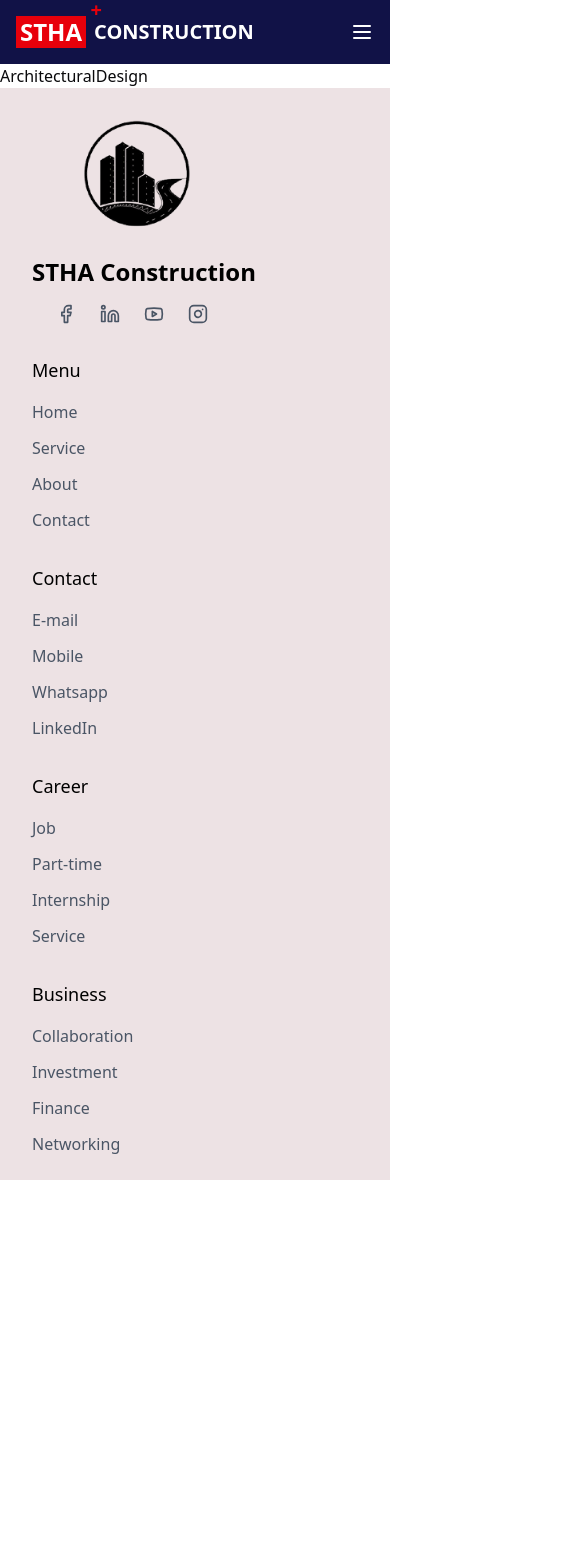
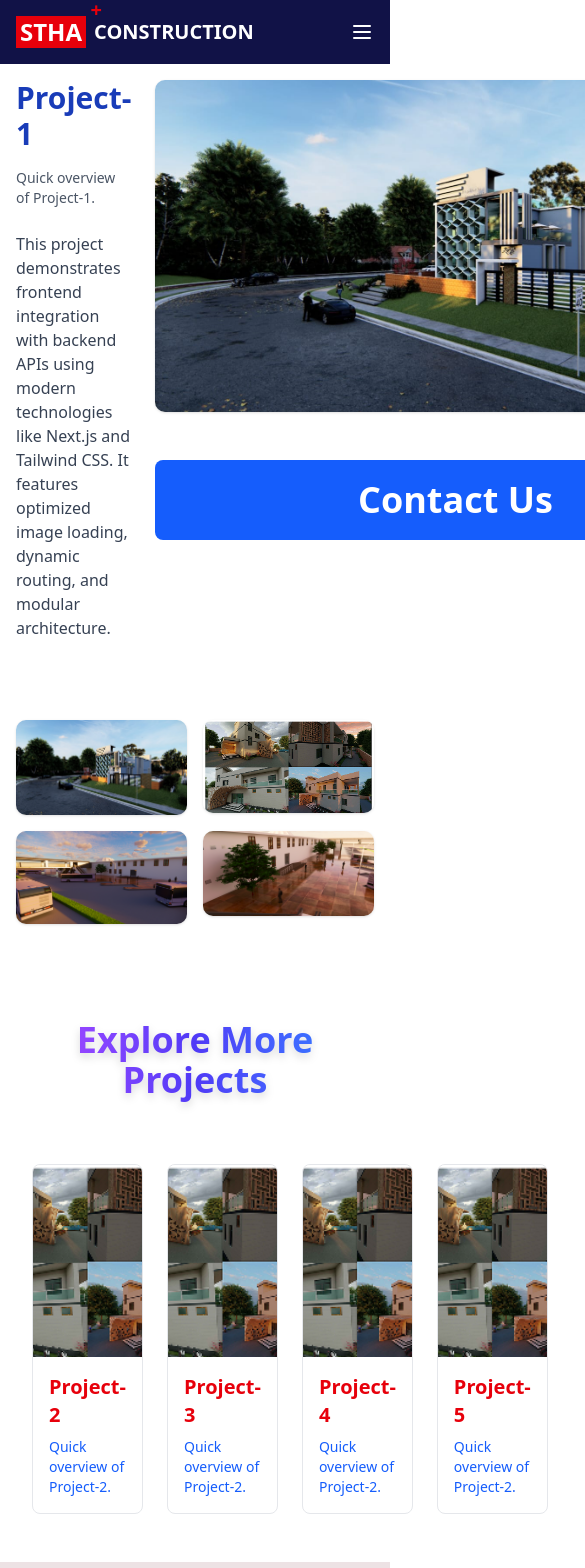
Before and after one commit to Asukumar123/STHA-CONSTRUCTION-PVT-LTD, a Next.js app: page /Project/1 in a window 390 px wide. Shown: the top 1568 px of the page, 585 px wide, since content can reach past the window. Before the commit the page ends 1180 px from the top, so only its background shows below. Built offline with nearby package versions, Linux system fonts and the light colour scheme.

Commit message:
added a project details

```diff
--- a/Components/Home/project-grid.tsx
+++ b/Components/Home/project-grid.tsx
@@ -16,7 +16,7 @@
 
       <div className="grid grid-cols-1 md:grid-cols-2 lg:grid-cols-3 gap-6">
         {projects.map((project, index) => (
-          <motion.div
+            <motion.div
             key={project.id}
             initial={{ opacity: 0, y: 50 }}
             whileInView={{ opacity: 1, y: 0 }}
@@ -24,13 +24,14 @@
             viewport={{ once: true, amount: 0.2 }}
             whileHover={{ scale: 1.05, y: -5 }}
             whileTap={{ scale: 0.98 }}
-          >
+            >
             <ProjectCard
+              id={project.id}
               title={project.title}
               description={project.description}
               imageUrl={project.imageUrl}
             />
-          </motion.div>
+            </motion.div>
         ))}
       </div>
     </div>
--- a/Components/Services/works-catalogue.tsx
+++ b/Components/Services/works-catalogue.tsx
@@ -64,13 +64,13 @@
               ))}
             </ul>
             <button
-              className={`mt-6 w-full py-2 rounded text-center font-medium transition-colors ${
-                item.active
-                  ? 'bg-white/20 border border-white/30 text-white hover:bg-white/30'
-                  : 'border border-gray-300 text-gray-700 hover:bg-gray-100'
-              }`}
-            >
-              Learn More
+  className={`mt-6 w-full py-2 rounded text-center font-medium transition-colors ${
+    item.active
+      ? `${item.buttonColor} border border-white/30 text-white hover:opacity-90`
+      : 'border border-gray-300 text-gray-700 hover:bg-gray-100'
+  }`}
+>
+              Explore Now
             </button>
           </motion.div>
         ))}
--- a/Data/Projects.ts
+++ b/Data/Projects.ts
@@ -2,50 +2,59 @@
   id: number;
   title: string;
   description: string;
+  detailedDescription: string;
   imageUrl: string;
+  gallery: string[];
 };
 
 export const projects: Project[] = [
   {
     id: 1,
     title: "Project-1",
-      description:
-        "Body text for whatever you'd like to say. Add main takeaway points, quotes, anecdotes, or even a very short story.",
+    description: "Quick overview of Project-1.",
+    detailedDescription: "This project demonstrates frontend integration with backend APIs using modern technologies like Next.js and Tailwind CSS. It features optimized image loading, dynamic routing, and modular architecture.",
     imageUrl: "/Assets/Home.png",
+    gallery: ["/Assets/Home.png", "/Assets/Project.png", "/Assets/About.png", "/Assets/Services.png"],
   },
   {
     id: 2,
     title: "Project-2",
-      description:
-        "Body text for whatever you'd like to say. Add main takeaway points, quotes, anecdotes, or even a very short story.",
+    description: "Quick overview of Project-2.",
+    detailedDescription: "A full-stack eCommerce application using MongoDB, Express, React, and Node.js. Features include cart handling, payment integration, and admin dashboard.A full-stack eCommerce application using MongoDB, Express, React, and Node.js. Features include cart handling, payment integration, and admin dashboardA full-stack eCommerce application using MongoDB, Express, React, and Node.js. Features include cart handling, payment integration, and admin dashboard",
     imageUrl: "/Assets/Project.png",
+    gallery: ["/Assets/Project.png", "/Assets/Services.png", "/Assets/About.png", "/Assets/Home.png"],
   },
   {
     id: 3,
     title: "Project-3",
-      description:
-        "Body text for whatever you'd like to say. Add main takeaway points, quotes, anecdotes, or even a very short story.",
-      imageUrl: "/Assets/Home.png",
+    description: "Quick overview of Project-2.",
+    detailedDescription: "A full-stack eCommerce application using MongoDB, Express, React, and Node.js. Features include cart handling, payment integration, and admin dashboard.",
+    imageUrl: "/Assets/Project.png",
+    gallery: ["/Assets/Project.png", "/Assets/Services.png", "/Assets/About.png", "/Assets/Home.png"],
   },
   {
     id: 4,
     title: "Project-4",
-      description:
-        "Body text for whatever you'd like to say. Add main takeaway points, quotes, anecdotes, or even a very short story.",
-      imageUrl: "/Assets/About.png",
+    description: "Quick overview of Project-2.",
+    detailedDescription: "A full-stack eCommerce application using MongoDB, Express, React, and Node.js. Features include cart handling, payment integration, and admin dashboard.",
+    imageUrl: "/Assets/Project.png",
+    gallery: ["/Assets/Project.png", "/Assets/Services.png", "/Assets/About.png", "/Assets/Home.png"],
   },
   {
     id: 5,
     title: "Project-5",
-      description:
-        "Body text for whatever you'd like to say. Add main takeaway points, quotes, anecdotes, or even a very short story.",
-      imageUrl: "/Assets/Home.png",
+    description: "Quick overview of Project-2.",
+    detailedDescription: "A full-stack eCommerce application using MongoDB, Express, React, and Node.js. Features include cart handling, payment integration, and admin dashboard.",
+    imageUrl: "/Assets/Project.png",
+    gallery: ["/Assets/Project.png", "/Assets/Services.png", "/Assets/About.png", "/Assets/Home.png"],
   },
   {
     id: 6,
     title: "Project-6",
-      description:
-        "Body text for whatever you'd like to say. Add main takeaway points, quotes, anecdotes, or even a very short story.",
-      imageUrl: "/Assets/Services.png",
+    description: "Quick overview of Project-2.",
+    detailedDescription: "A full-stack eCommerce application using MongoDB, Express, React, and Node.js. Features include cart handling, payment integration, and admin dashboard.",
+    imageUrl: "/Assets/Project.png",
+    gallery: ["/Assets/Project.png", "/Assets/Services.png", "/Assets/About.png", "/Assets/Home.png"],
   },
+  // Add more projects similarly...
 ];
--- a/Data/WorkCards.tsx
+++ b/Data/WorkCards.tsx
@@ -6,6 +6,7 @@
   iconBg: string
   svg: ReactNode
   active: boolean
+  buttonColor: string
 }
 
 export const catalogueData: CatalogueItem[] = [
@@ -18,7 +19,8 @@
       'Finishing Touch and Quality Checks',
       'Client Handover and Maintenance Guidance',
     ],
-    iconBg: 'bg-[#312AF4]',
+    iconBg: 'bg-white',
+    buttonColor: 'bg-green-600',
     svg: <path d="M17 21v-2a4 4 0 0 0-4-4H5a4 4 0 0 0-4 4v2"></path>,
     active: false,
   },
@@ -32,6 +34,7 @@
       'Final Inspection and Project Handover',
     ],
     iconBg: 'bg-white/20',
+    buttonColor: 'bg-',
     svg: (
       <>
         <rect x="4" y="2" width="16" height="20" rx="2" ry="2"></rect>
@@ -45,6 +48,7 @@
   },
   {
     title: 'Retrofitting',
+    buttonColor: 'bg-blue-600',
     steps: [
       'Preliminary Assessment and Feasibility Study',
       'Structural Analysis and Design Evaluation',
@@ -53,6 +57,7 @@
       'Final Inspection, Certification and Handover',
     ],
     iconBg: 'bg-gray-200',
+
     svg: (
       <>
         <rect x="5" y="6" width="14" height="12" rx="2"></rect>
@@ -60,6 +65,8 @@
         <circle cx="15" cy="12" r="1"></circle>
       </>
     ),
+
     active: false,
+
   },
 ]
--- a/src/app/Project/[id]/page.tsx
+++ b/src/app/Project/[id]/page.tsx
@@ -1,6 +1,89 @@
+"use client";
+import { useParams } from "next/navigation";
+import { projects } from "../../../../Data/Projects";
+import Image from "next/image";
+import ProjectCard from "../../../../Components/Home/project-card";
+import { motion } from "framer-motion";
 
-export default function Page() {
-    return (
-        <div>ArchitecturalDesign</div>
-    );
+export default function ProjectShowcase() {
+  const params = useParams();
+  const projectId = Number(params?.id);
+
+  const project = projects.find((p) => p.id === projectId);
+
+  if (!project) {
+    return <div className="p-4 text-red-600 font-bold">Project not found</div>;
+  }
+
+  // Filter out the current project
+  const moreProjects = projects.filter((p) => p.id !== projectId).slice(0, 4);
+
+  return (
+    <div className="max-w-7xl mx-auto p-4">
+      <div className="flex   mb-12 max-w-7xl gap-6">
+      {/* Current Project */}
+      <div className="mb-8  w-full sm:w-1/2 flex flex-col gap-4">
+        <h1 className="text-3xl font-bold text-blue-800">{project.title}</h1>
+        <p className="text-sm text-gray-600">{project.description}</p>
+        <p className="text-base text-gray-700 mt-2">{project.detailedDescription}</p>
+      </div>
+      <div>
+        <Image
+          src={project.imageUrl}
+          alt={project.title}
+          width={800}
+          height={400}
+          className="w-full h-auto object-cover rounded-lg shadow"
+        />
+              <div className="w-[600px] h-20 bg-blue-600 flex items-center justify-center rounded-md mt-12">
+          <span className="text-white text-4xl font-semibold">Contact Us</span>
+
+        </div>
+      </div>
+      </div>
+      {/* Gallery Images */}
+      <div className="grid grid-cols-2 gap-4 mb-12">
+        {project.gallery.map((img, index) => (
+          <div key={index}>
+            <Image
+              src={img}
+              alt={`Gallery ${index + 1}`}
+              width={400}
+              height={200}
+              className="w-full h-auto object-cover rounded-lg shadow"
+            />
+          </div>
+        ))}
+      </div>
+
+      {/* Explore More Projects */}
+      <div className="px-4 py-8 ">
+        <h2 className="text-4xl py-4 font-extrabold text-center bg-gradient-to-r from-purple-500 via-indigo-600 to-blue-500 text-transparent bg-clip-text drop-shadow-lg mb-12 animate-pulse">
+          Explore More Projects
+        </h2>
+
+        <div className="flex   gap-6">
+          {moreProjects.map((project, index) => (
+            <motion.div
+              key={project.id}
+              initial={{ opacity: 0, y: 50 }}
+              whileInView={{ opacity: 1, y: 0 }}
+              transition={{ duration: 0.6, delay: index * 0.2 }}
+              viewport={{ once: true, amount: 0.2 }}
+              whileHover={{ scale: 1.05, y: -5 }}
+              whileTap={{ scale: 0.98 }}
+              className="w-full sm:w-[300px]"
+            >
+              <ProjectCard
+                id={project.id}
+                title={project.title}
+                description={project.description}
+                imageUrl={project.imageUrl}
+              />
+            </motion.div>
+          ))}
+        </div>
+      </div>
+    </div>
+  );
 }
```
Also changed, not shown: Components/Home/project-card.tsx (+22 -8 lines). Lines whose indentation alone changed are shown as unchanged.
